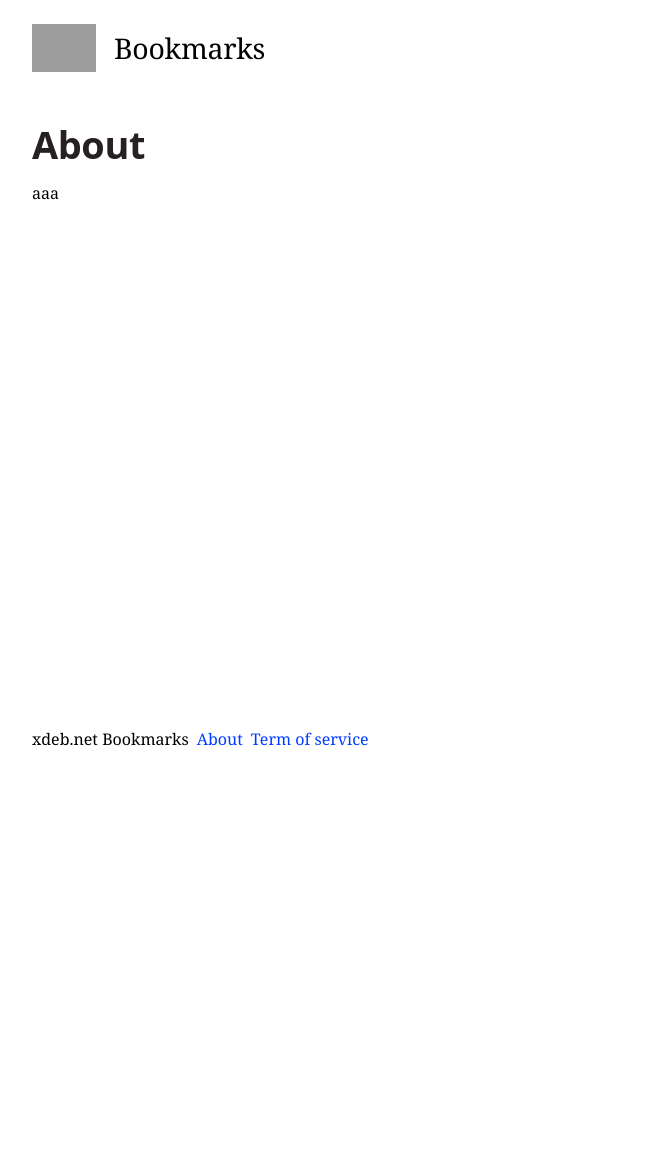
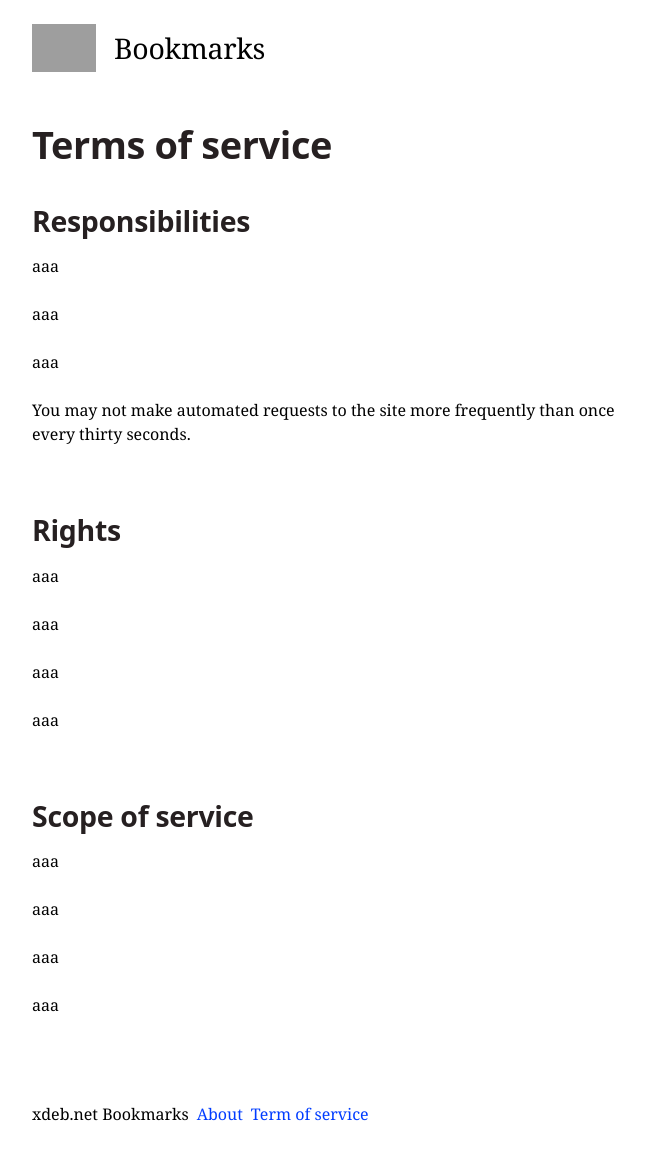
Before and after one commit to frjo/bookmarks, a Django app: template home/templates/home/tos.html in a window 1280 px wide. Shown: the whole page, without its empty margins (126-771 px from the left). Before the commit the page ends 746 px from the top, so only its background shows below. Run offline with Django 5.2, Linux system fonts and the light colour scheme; the template is opened without the code that fills it, so the values that code supplies are empty; grey boxes are pictures that could not be loaded.

Commit message:
About and tos pages fixes.

```diff
--- a/home/templates/home/about.html
+++ b/home/templates/home/about.html
@@ -1,7 +1,7 @@
 {% extends "base.html" %}
 
 {% block content %}
-  <h1>About</h1>
+    <h1>About</h1>
 
-  <p>aaa</p>
+    <p>aaa</p>
 {% endblock %}
--- a/home/templates/home/tos.html
+++ b/home/templates/home/tos.html
@@ -1,7 +1,37 @@
 {% extends "base.html" %}
 
 {% block content %}
-  <h1>About</h1>
+    <h1>Terms of service</h1>
 
-  <p>aaa</p>
+    <h2>Responsibilities</h2>
+
+    <p>aaa</p>
+
+    <p>aaa</p>
+
+    <p>aaa</p>
+
+    <p>You may not make automated requests to the site more frequently than once every thirty seconds.</p>
+
+    <h2>Rights</h2>
+
+    <p>aaa</p>
+
+    <p>aaa</p>
+
+    <p>aaa</p>
+
+    <p>aaa</p>
+
+
+    <h2>Scope of service</h2>
+
+    <p>aaa</p>
+
+    <p>aaa</p>
+
+    <p>aaa</p>
+
+    <p>aaa</p>
+
 {% endblock %}
--- a/home/urls.py
+++ b/home/urls.py
@@ -4,6 +4,6 @@ from . import views
 
 urlpatterns = [
     path("", views.index, name="index"),
-    path("", views.about, name="about"),
-    path("", views.tos, name="tos"),
+    path("about/", views.about, name="about"),
+    path("tos/", views.tos, name="tos"),
 ]
```
